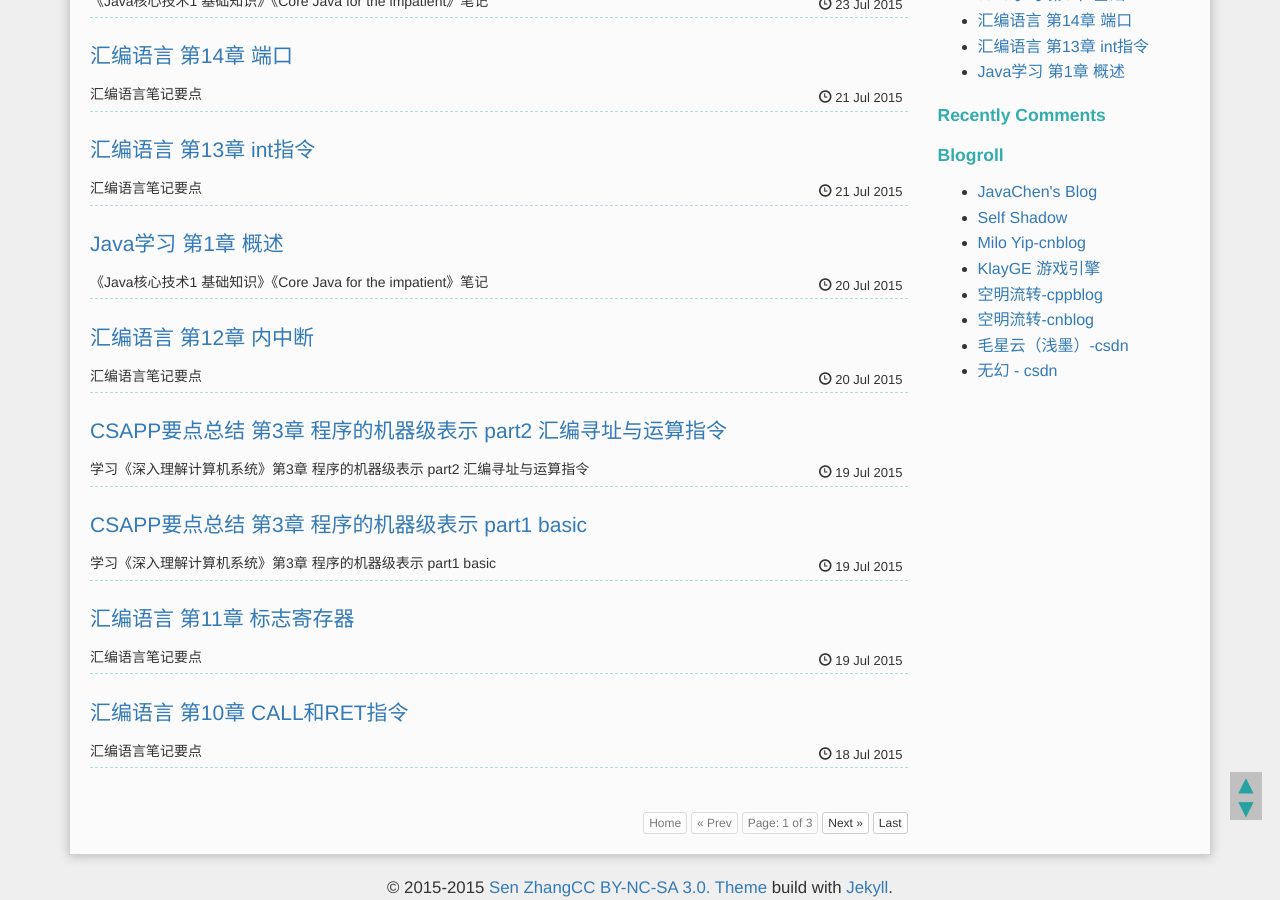
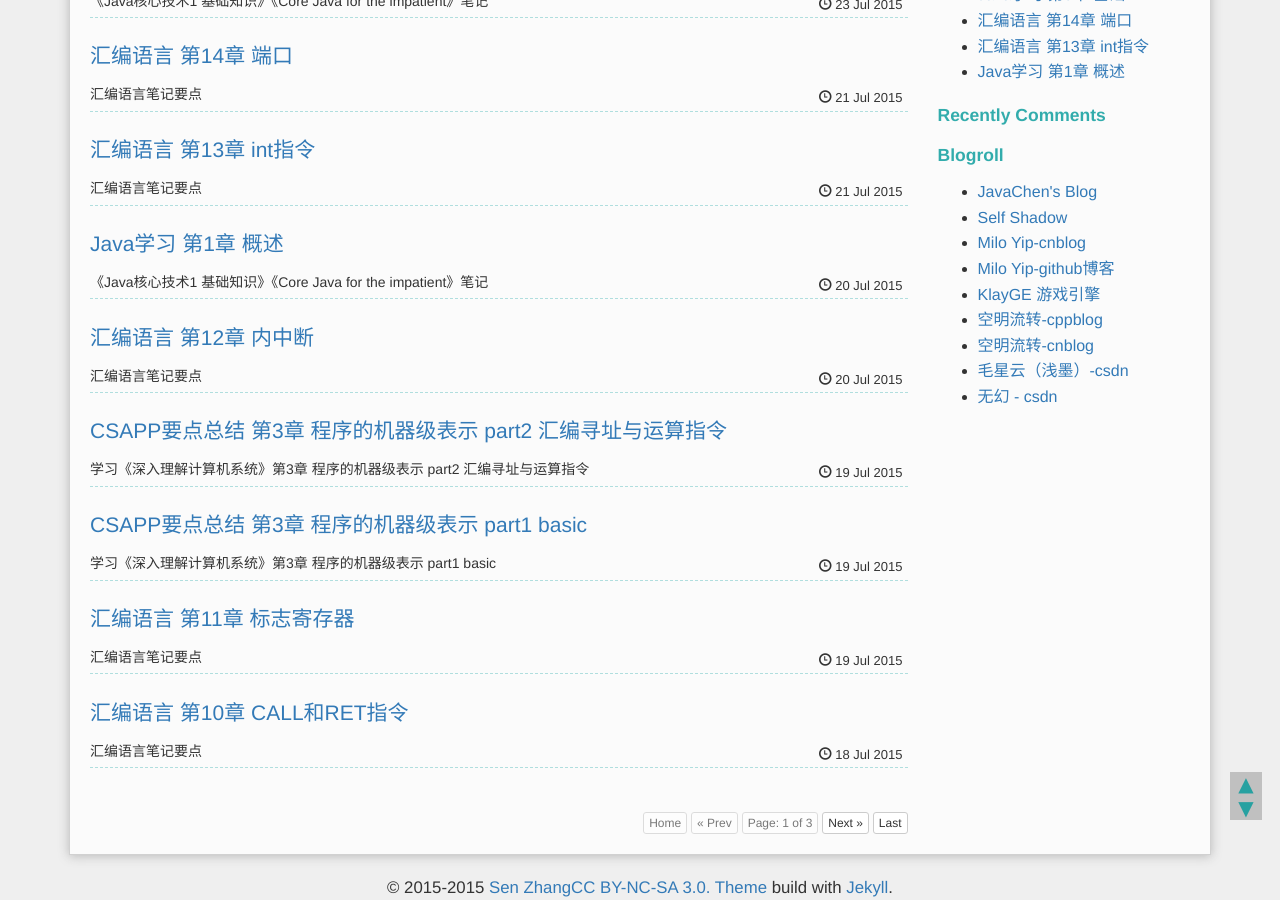
Before and after one commit to SenZhangAI/senzhangai.github.com, a Jekyll site: the page built from index.html, in a window 1280 px wide and 900 px high, scrolled down 735 px. Built offline with Jekyll 4.4.1, drawn with Linux system fonts in a browser that asks for light colours; Markdown is read by kramdown in place of the engine named in the settings; the list of posts is cut into pages by our own code; comment, search, counter and statistics services are not loaded.

Commit message:
add Miloyip's github blog

```diff
--- a/_data/blogroll.json
+++ b/_data/blogroll.json
@@ -10,6 +10,10 @@
     {
         "title": "Milo Yip-cnblog",
         "url": "http://www.cnblogs.com/miloyip/"
+    },
+    {
+        "title": "Milo Yip-github博客",
+        "url": "http://miloyip.com/"
     },
     {
         "title": "KlayGE 游戏引擎",
```
